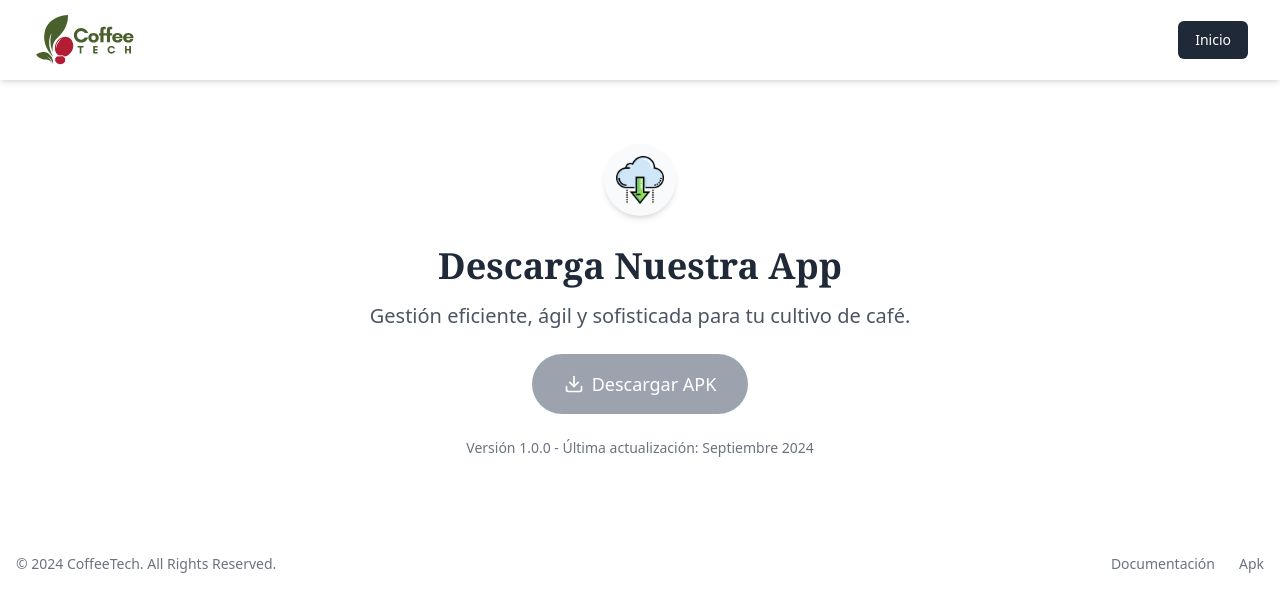
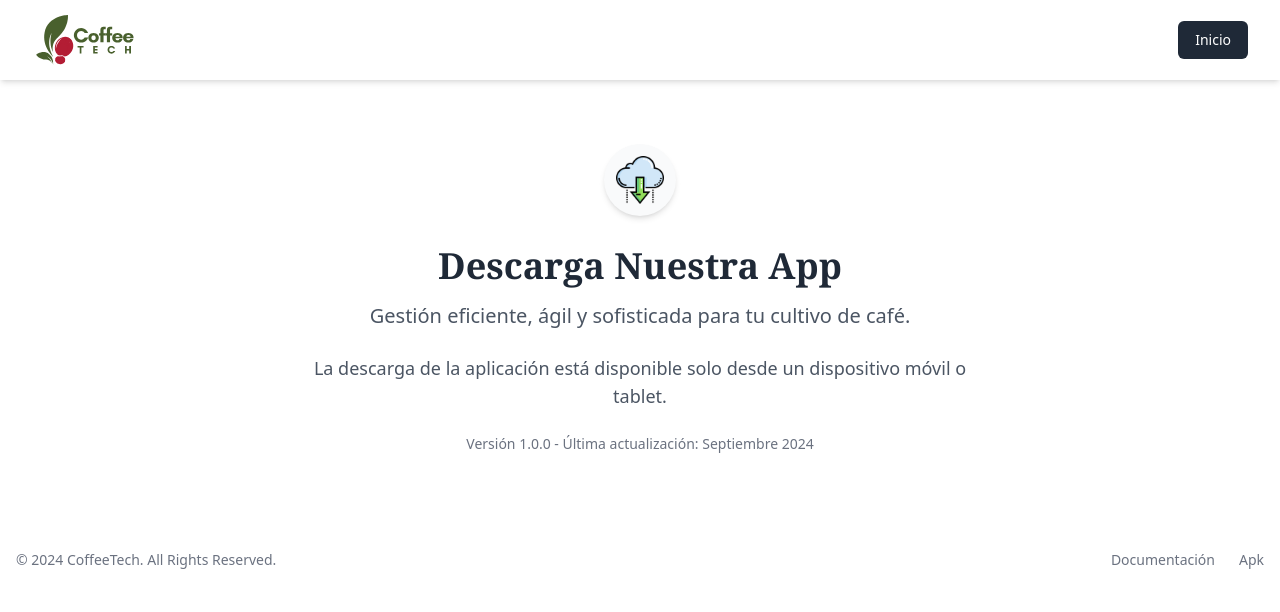
Before and after one commit to PacoValen/CoffeeTechWebApp, a React (Vite) app: page /download in a window 1280 px wide. Shown: the top 612 px of the page. Built offline with nearby package versions, Linux system fonts and the light colour scheme.

Commit message:
CHANGE: Cambios en la habilitacion del boton

```diff
--- a/src/sections/Download.tsx
+++ b/src/sections/Download.tsx
@@ -1,6 +1,6 @@
 import Nav2 from '../common/Nav2';
-import { Download as DownloadIcon } from 'lucide-react'; // Asegúrate de que 'lucide-react' esté instalado
-import Logo from '../assets/download.png'; // Verifica que la ruta y el nombre del archivo sean correctos
+import { Download as DownloadIcon } from 'lucide-react';
+import Logo from '../assets/download.png';
 import Footer2 from '../common/Footer2';
 
 const Download = () => {
@@ -18,17 +18,24 @@ const Download = () => {
           <p className="mb-6 text-lg text-gray-600 sm:text-xl">
             Gestión eficiente, ágil y sofisticada para tu cultivo de café.
           </p>
+
+          {/* Botón visible solo en dispositivos móviles/tablets */}
           <a
             href="/coffeeTech.apk"
-              className="inline-flex items-center justify-center w-full sm:w-auto px-6 py-3 sm:px-8
-              sm:py-4 text-base sm:text-lg font-medium text-white bg-green-600 rounded-full hover:bg-green-700
-              focus:outline-none focus:ring-2 focus:ring-green-500 focus:ring-offset-2 transition-colors duration-300
-              lg:pointer-events-none lg:bg-gray-400"
+            className="inline-flex items-center justify-center w-full sm:w-auto px-6 py-3 sm:px-8 sm:py-4 text-base sm:text-lg
+            font-medium text-white bg-green-600 rounded-full hover:bg-green-700 focus:outline-none focus:ring-2
+            focus:ring-green-500 focus:ring-offset-2 transition-colors duration-300 lg:hidden"
             download="coffee-Tech.apk"
           >
             <DownloadIcon className="w-5 h-5 mr-2" />
             Descargar APK
           </a>
+
+          {/* Mensaje visible solo en pantallas grandes */}
+          <p className="hidden lg:block mt-6 text-lg text-gray-600">
+            La descarga de la aplicación está disponible solo desde un dispositivo móvil o tablet.
+          </p>
+
           <p className="mt-6 text-xs sm:text-sm text-gray-500">
             Versión 1.0.0 - Última actualización: Septiembre 2024
           </p>
```
Lines whose indentation alone changed are shown as unchanged.
